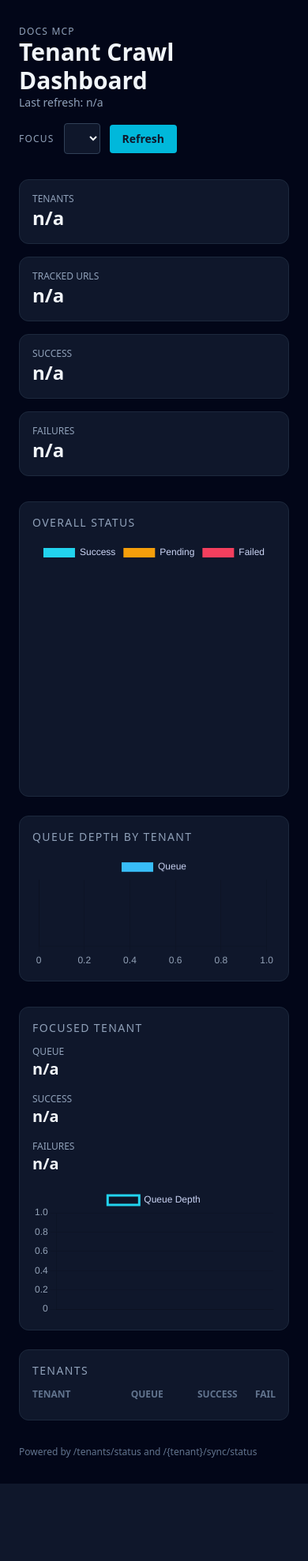
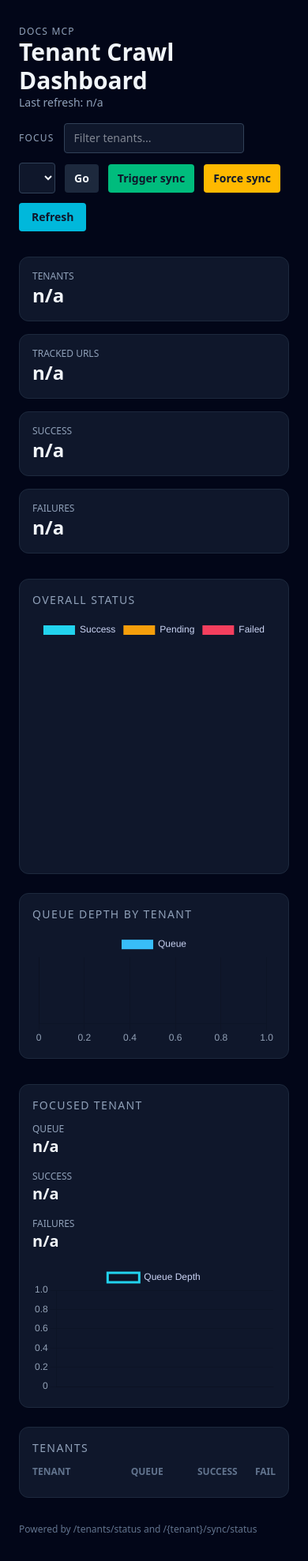
Before and after one commit to pankaj28843/docs-mcp-server, a Python web app: template src/docs_mcp_server/ui/templates/dashboard.html in a window 390 px wide. Shown: the whole page at 79% size. Before the commit the page ends 1879 px from the top, so only its background shows below. Run offline with Jinja, Linux system fonts and the light colour scheme; the template is opened without the code that fills it: most values are stand-ins (such as "Sample title", 1, 10 or a date in 2020); lists and menus that the app fills with data are empty.

Commit message:
Improve dashboard controls and filtering

```diff
--- a/src/docs_mcp_server/ui/templates/dashboard.html
+++ b/src/docs_mcp_server/ui/templates/dashboard.html
@@ -8,23 +8,37 @@
     <script src="https://cdn.jsdelivr.net/npm/chart.js"></script>
   </head>
   <body class="min-h-screen bg-slate-950 text-slate-100">
-    <div class="max-w-6xl mx-auto px-6 py-8">
+    <div class="max-w-none mx-auto px-6 py-8">
       <header class="flex flex-wrap items-center justify-between gap-4 mb-8">
         <div>
           <p class="text-xs uppercase tracking-widest text-slate-400">Docs MCP</p>
           <h1 class="text-3xl font-semibold">Tenant Crawl Dashboard</h1>
           <p class="text-sm text-slate-400">Last refresh: <span id="last-refresh">n/a</span></p>
         </div>
-        <div class="flex items-center gap-3">
+        <div class="flex flex-wrap items-center gap-3">
           <label class="text-xs uppercase tracking-widest text-slate-400" for="tenant-select">Focus</label>
+          <input
+            id="tenant-filter"
+            placeholder="Filter tenants..."
+            class="bg-slate-900 border border-slate-700 rounded px-3 py-2 text-sm"
+          />
           <select id="tenant-select" class="bg-slate-900 border border-slate-700 rounded px-3 py-2 text-sm"></select>
+          <button id="go-tenant" class="bg-slate-800 hover:bg-slate-700 text-slate-100 font-semibold px-3 py-2 rounded text-sm">
+            Go
+          </button>
+          <button id="trigger-sync" class="bg-emerald-500 hover:bg-emerald-400 text-slate-900 font-semibold px-3 py-2 rounded text-sm">
+            Trigger sync
+          </button>
+          <button id="force-sync" class="bg-amber-400 hover:bg-amber-300 text-slate-900 font-semibold px-3 py-2 rounded text-sm">
+            Force sync
+          </button>
           <button id="refresh-now" class="bg-cyan-500 hover:bg-cyan-400 text-slate-900 font-semibold px-4 py-2 rounded text-sm">
             Refresh
           </button>
         </div>
       </header>
 
-      <section class="grid grid-cols-1 md:grid-cols-4 gap-4 mb-8">
+      <section class="grid grid-cols-1 md:grid-cols-2 xl:grid-cols-4 gap-4 mb-8">
         <div class="bg-slate-900 border border-slate-800 rounded-xl p-4">
           <p class="text-xs text-slate-400 uppercase">Tenants</p>
           <p id="metric-tenants" class="text-2xl font-semibold">n/a</p>
@@ -43,7 +57,7 @@
         </div>
       </section>
 
-      <section class="grid grid-cols-1 lg:grid-cols-2 gap-6 mb-8">
+      <section class="grid grid-cols-1 xl:grid-cols-2 gap-6 mb-8">
         <div class="bg-slate-900 border border-slate-800 rounded-xl p-4">
           <h2 class="text-sm uppercase tracking-widest text-slate-400 mb-3">Overall Status</h2>
           <canvas id="summaryChart" height="140"></canvas>
@@ -54,8 +68,8 @@
         </div>
       </section>
 
-      <section class="grid grid-cols-1 lg:grid-cols-3 gap-6 mb-8">
-        <div class="lg:col-span-2 bg-slate-900 border border-slate-800 rounded-xl p-4">
+      <section class="grid grid-cols-1 xl:grid-cols-3 gap-6 mb-8">
+        <div class="xl:col-span-2 bg-slate-900 border border-slate-800 rounded-xl p-4">
           <h2 class="text-sm uppercase tracking-widest text-slate-400 mb-3">Focused Tenant</h2>
           <div class="grid grid-cols-1 sm:grid-cols-3 gap-4 mb-4">
             <div>
@@ -100,14 +114,18 @@
       const summaryUrl = "/tenants/status";
       const tenantUrl = (tenant) => `/${tenant}/sync/status`;
       const tenantDashboardUrl = (tenant) => `/dashboard/${tenant}`;
+      const triggerUrl = (tenant, force) =>
+        `/${tenant}/sync/trigger?force_crawler=${force}&force_full_sync=${force}`;
 
       const byId = (id) => document.getElementById(id);
       const fmt = (value) => (Number.isFinite(value) ? value.toLocaleString() : "n/a");
       const parseNumber = (value) => (Number.isFinite(Number(value)) ? Number(value) : 0);
 
       const tenantSelect = byId("tenant-select");
+      const tenantFilter = byId("tenant-filter");
       const tenantHistory = [];
       const maxHistory = 60;
+      const allTenants = [...TENANTS];
 
       function setText(id, value) {
         byId(id).textContent = value;
@@ -117,16 +135,20 @@
         setText("last-refresh", new Date().toLocaleTimeString());
       }
 
-      TENANTS.forEach((tenant) => {
-        const option = document.createElement("option");
-        option.value = tenant;
-        option.textContent = tenant;
-        tenantSelect.appendChild(option);
-      });
+      function renderTenantSelect(tenantList) {
+        tenantSelect.innerHTML = "";
+        tenantList.forEach((tenant) => {
+          const option = document.createElement("option");
+          option.value = tenant;
+          option.textContent = tenant;
+          tenantSelect.appendChild(option);
+        });
+        if (tenantList.length > 0) {
+          tenantSelect.value = tenantList[0];
+        }
+      }
 
-      if (TENANTS.length > 0) {
-        tenantSelect.value = TENANTS[0];
-      }
+      renderTenantSelect(allTenants);
 
       let summaryChart;
       let queueChart;
@@ -208,6 +230,10 @@
       }
 
       function updateSummary(tenants) {
+        const filterValue = tenantFilter.value.trim().toLowerCase();
+        const filteredTenants = filterValue
+          ? tenants.filter((tenant) => tenant.tenant.toLowerCase().includes(filterValue))
+          : tenants;
         const totalTenants = tenants.length;
         let totalUrls = 0;
         let success = 0;
@@ -217,7 +243,7 @@
         const queueLabels = [];
         const queueValues = [];
 
-        const rows = tenants
+        const rows = filteredTenants
           .map((tenant) => {
             const stats = tenant.crawl?.stats || {};
             const queue = parseNumber(stats.queue_depth ?? stats.queueDepth ?? 0);
@@ -301,10 +327,44 @@
         fetchTenant();
       });
 
+      tenantFilter.addEventListener("input", () => {
+        const filterValue = tenantFilter.value.trim().toLowerCase();
+        const filtered = filterValue
+          ? allTenants.filter((tenant) => tenant.toLowerCase().includes(filterValue))
+          : allTenants;
+        renderTenantSelect(filtered);
+        fetchSummary();
+        fetchTenant();
+      });
+
       byId("refresh-now").addEventListener("click", () => {
         fetchSummary();
         fetchTenant();
       });
+
+      byId("go-tenant").addEventListener("click", () => {
+        const tenant = tenantSelect.value;
+        if (tenant) {
+          window.location.href = tenantDashboardUrl(tenant);
+        }
+      });
+
+      async function triggerSync(force) {
+        const tenant = tenantSelect.value;
+        if (!tenant) return;
+        try {
+          const res = await fetch(triggerUrl(tenant, force), { method: "POST" });
+          if (!res.ok) throw new Error(`Trigger failed ${res.status}`);
+          const data = await res.json();
+          alert(data.message || "Sync triggered");
+        } catch (err) {
+          console.warn("Failed to trigger sync", err);
+          alert("Failed to trigger sync");
+        }
+      }
+
+      byId("trigger-sync").addEventListener("click", () => triggerSync(false));
+      byId("force-sync").addEventListener("click", () => triggerSync(true));
 
       initCharts();
       fetchSummary();
```
Also changed, not shown: src/docs_mcp_server/ui/templates/dashboard_tenant.html (+45 -6 lines).
